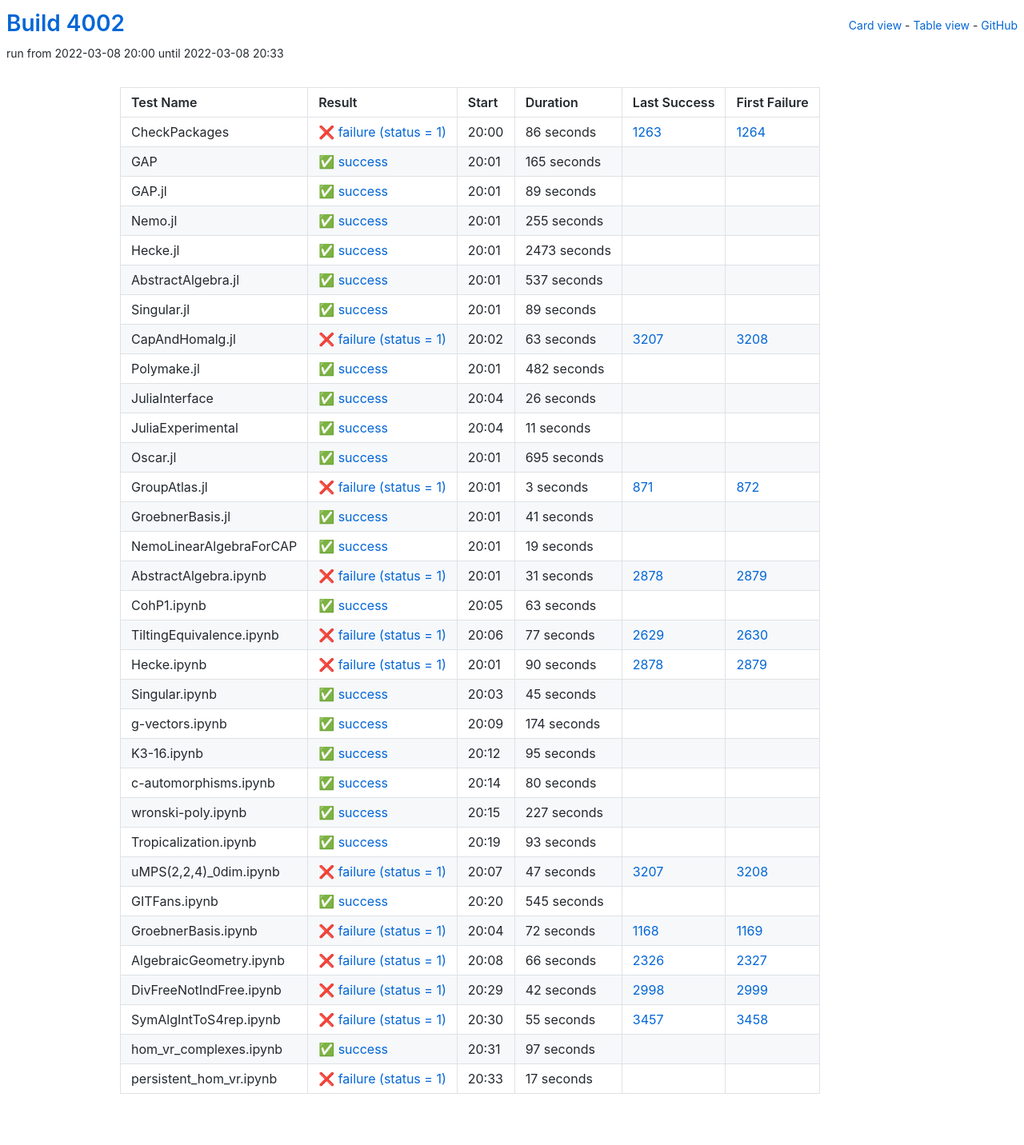
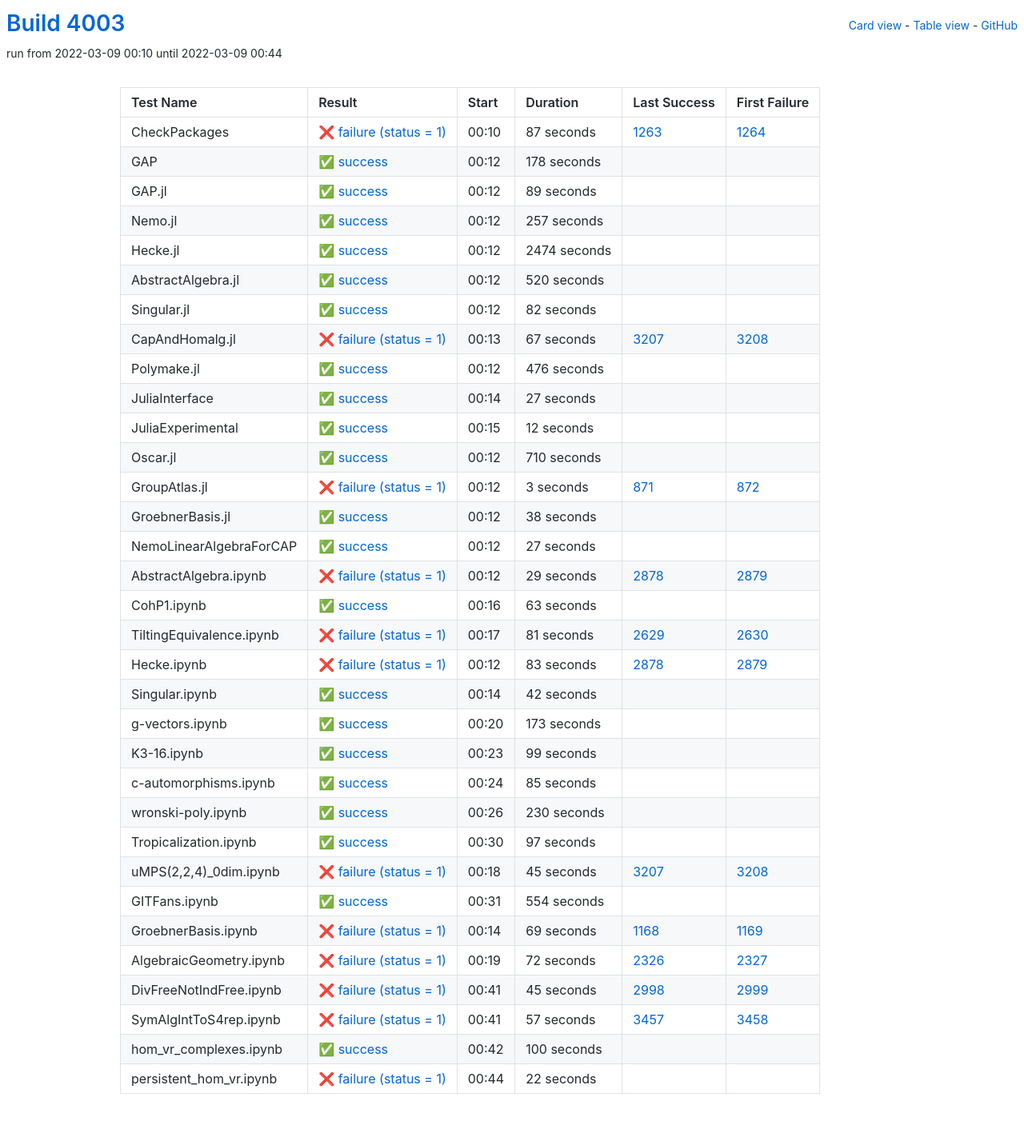
Before and after one commit to oscar-system/oscar-ci-status-stable, a Jekyll site: the page built from table.html, in a window 1280 px wide. Shown: the whole page at 80% size. Built offline with Jekyll 4.4.1, drawn with Linux system fonts in a browser that asks for light colours.

Commit message:
Build #4003

```diff
--- a/_data/ci.yml
+++ b/_data/ci.yml
@@ -1,6 +1,6 @@
 ---
-build: 4002
-build_url: https://oscarci.mathematik.uni-kl.de/job/oscar-stable/4002/
+build: 4003
+build_url: https://oscarci.mathematik.uni-kl.de/job/oscar-stable/4003/
 job: oscar-stable
 organization: oscar-system
 repo: oscar-ci-status-stable
@@ -8,32 +8,32 @@ repourl: https://github.com/oscar-system/oscar-ci-status-stable
 tests:
 - name: CheckPackages
   id: checkpackages
-  log: https://oscarci.mathematik.uni-kl.de/job/oscar-stable/4002/artifact/logs/build-4002/CheckPackages.log
-  start: 2022-03-08 20:00
+  log: https://oscarci.mathematik.uni-kl.de/job/oscar-stable/4003/artifact/logs/build-4003/CheckPackages.log
+  start: 2022-03-09 00:10
   success: false
   exitcode: 1
   status: failure
-  duration: 86
+  duration: 87
   last_success: 1263
   last_success_url: https://oscarci.mathematik.uni-kl.de/job/oscar-stable/1263/
   first_failure: 1264
   first_failure_url: https://oscarci.mathematik.uni-kl.de/job/oscar-stable/1264/
 - name: GAP
   id: gap
-  log: https://oscarci.mathematik.uni-kl.de/job/oscar-stable/4002/artifact/logs/build-4002/GAP.log
-  start: 2022-03-08 20:01
+  log: https://oscarci.mathematik.uni-kl.de/job/oscar-stable/4003/artifact/logs/build-4003/GAP.log
+  start: 2022-03-09 00:12
   success: true
   exitcode: 0
   status: success
-  duration: 165
+  duration: 178
   last_success: false
   last_success_url:
   first_failure: false
   first_failure_url:
 - name: GAP.jl
   id: gap-jl
-  log: https://oscarci.mathematik.uni-kl.de/job/oscar-stable/4002/artifact/logs/build-4002/GAP.jl.log
-  start: 2022-03-08 20:01
+  log: https://oscarci.mathematik.uni-kl.de/job/oscar-stable/4003/artifact/logs/build-4003/GAP.jl.log
+  start: 2022-03-09 00:12
   success: true
   exitcode: 0
   status: success
@@ -44,116 +44,116 @@ tests:
   first_failure_url:
 - name: Nemo.jl
   id: nemo-jl
-  log: https://oscarci.mathematik.uni-kl.de/job/oscar-stable/4002/artifact/logs/build-4002/Nemo.jl.log
-  start: 2022-03-08 20:01
+  log: https://oscarci.mathematik.uni-kl.de/job/oscar-stable/4003/artifact/logs/build-4003/Nemo.jl.log
+  start: 2022-03-09 00:12
   success: true
   exitcode: 0
   status: success
-  duration: 255
+  duration: 257
   last_success: false
   last_success_url:
   first_failure: false
   first_failure_url:
 - name: Hecke.jl
   id: hecke-jl
-  log: https://oscarci.mathematik.uni-kl.de/job/oscar-stable/4002/artifact/logs/build-4002/Hecke.jl.log
-  start: 2022-03-08 20:01
+  log: https://oscarci.mathematik.uni-kl.de/job/oscar-stable/4003/artifact/logs/build-4003/Hecke.jl.log
+  start: 2022-03-09 00:12
   success: true
   exitcode: 0
   status: success
-  duration: 2473
+  duration: 2474
   last_success: false
   last_success_url:
   first_failure: false
   first_failure_url:
 - name: AbstractAlgebra.jl
   id: abstractalgebra-jl
-  log: https://oscarci.mathematik.uni-kl.de/job/oscar-stable/4002/artifact/logs/build-4002/AbstractAlgebra.jl.log
-  start: 2022-03-08 20:01
+  log: https://oscarci.mathematik.uni-kl.de/job/oscar-stable/4003/artifact/logs/build-4003/AbstractAlgebra.jl.log
+  start: 2022-03-09 00:12
   success: true
   exitcode: 0
   status: success
-  duration: 537
+  duration: 520
   last_success: false
   last_success_url:
   first_failure: false
   first_failure_url:
 - name: Singular.jl
   id: singular-jl
-  log: https://oscarci.mathematik.uni-kl.de/job/oscar-stable/4002/artifact/logs/build-4002/Singular.jl.log
-  start: 2022-03-08 20:01
+  log: https://oscarci.mathematik.uni-kl.de/job/oscar-stable/4003/artifact/logs/build-4003/Singular.jl.log
+  start: 2022-03-09 00:12
   success: true
   exitcode: 0
   status: success
-  duration: 89
+  duration: 82
   last_success: false
   last_success_url:
   first_failure: false
   first_failure_url:
 - name: CapAndHomalg.jl
   id: capandhomalg-jl
-  log: https://oscarci.mathematik.uni-kl.de/job/oscar-stable/4002/artifact/logs/build-4002/CapAndHomalg.jl.log
-  start: 2022-03-08 20:02
+  log: https://oscarci.mathematik.uni-kl.de/job/oscar-stable/4003/artifact/logs/build-4003/CapAndHomalg.jl.log
+  start: 2022-03-09 00:13
   success: false
   exitcode: 1
   status: failure
-  duration: 63
+  duration: 67
   last_success: 3207
   last_success_url: https://oscarci.mathematik.uni-kl.de/job/oscar-stable/3207/
   first_failure: 3208
   first_failure_url: https://oscarci.mathematik.uni-kl.de/job/oscar-stable/3208/
 - name: Polymake.jl
   id: polymake-jl
-  log: https://oscarci.mathematik.uni-kl.de/job/oscar-stable/4002/artifact/logs/build-4002/Polymake.jl.log
-  start: 2022-03-08 20:01
+  log: https://oscarci.mathematik.uni-kl.de/job/oscar-stable/4003/artifact/logs/build-4003/Polymake.jl.log
+  start: 2022-03-09 00:12
   success: true
   exitcode: 0
   status: success
-  duration: 482
+  duration: 476
   last_success: false
   last_success_url:
   first_failure: false
   first_failure_url:
 - name: JuliaInterface
   id: juliainterface
-  log: https://oscarci.mathematik.uni-kl.de/job/oscar-stable/4002/artifact/logs/build-4002/JuliaInterface.log
-  start: 2022-03-08 20:04
+  log: https://oscarci.mathematik.uni-kl.de/job/oscar-stable/4003/artifact/logs/build-4003/JuliaInterface.log
+  start: 2022-03-09 00:14
   success: true
   exitcode: 0
   status: success
-  duration: 26
+  duration: 27
   last_success: false
   last_success_url:
   first_failure: false
   first_failure_url:
 - name: JuliaExperimental
   id: juliaexperimental
-  log: https://oscarci.mathematik.uni-kl.de/job/oscar-stable/4002/artifact/logs/build-4002/JuliaExperimental.log
-  start: 2022-03-08 20:04
+  log: https://oscarci.mathematik.uni-kl.de/job/oscar-stable/4003/artifact/logs/build-4003/JuliaExperimental.log
+  start: 2022-03-09 00:15
   success: true
   exitcode: 0
   status: success
-  duration: 11
+  duration: 12
   last_success: false
   last_success_url:
   first_failure: false
   first_failure_url:
 - name: Oscar.jl
   id: oscar-jl
-  log: https://oscarci.mathematik.uni-kl.de/job/oscar-stable/4002/artifact/logs/build-4002/Oscar.jl.log
-  start: 2022-03-08 20:01
+  log: https://oscarci.mathematik.uni-kl.de/job/oscar-stable/4003/artifact/logs/build-4003/Oscar.jl.log
+  start: 2022-03-09 00:12
   success: true
   exitcode: 0
   status: success
-  duration: 695
+  duration: 710
   last_success: false
   last_success_url:
   first_failure: false
   first_failure_url:
 - name: GroupAtlas.jl
   id: groupatlas-jl
-  log: https://oscarci.mathematik.uni-kl.de/job/oscar-stable/4002/artifact/logs/build-4002/GroupAtlas.jl.log
-  start: 2022-03-08 20:01
+  log: https://oscarci.mathematik.uni-kl.de/job/oscar-stable/4003/artifact/logs/build-4003/GroupAtlas.jl.log
+  start: 2022-03-09 00:12
   success: false
   exitcode: 1
   status: failure
@@ -164,44 +164,44 @@ tests:
   first_failure_url: https://oscarci.mathematik.uni-kl.de/job/oscar-stable/872/
 - name: GroebnerBasis.jl
   id: groebnerbasis-jl
-  log: https://oscarci.mathematik.uni-kl.de/job/oscar-stable/4002/artifact/logs/build-4002/GroebnerBasis.jl.log
-  start: 2022-03-08 20:01
+  log: https://oscarci.mathematik.uni-kl.de/job/oscar-stable/4003/artifact/logs/build-4003/GroebnerBasis.jl.log
+  start: 2022-03-09 00:12
   success: true
   exitcode: 0
   status: success
-  duration: 41
+  duration: 38
   last_success: false
   last_success_url:
   first_failure: false
   first_failure_url:
 - name: NemoLinearAlgebraForCAP
   id: nemolinearalgebraforcap
-  log: https://oscarci.mathematik.uni-kl.de/job/oscar-stable/4002/artifact/logs/build-4002/NemoLinearAlgebraForCAP.log
-  start: 2022-03-08 20:01
+  log: https://oscarci.mathematik.uni-kl.de/job/oscar-stable/4003/artifact/logs/build-4003/NemoLinearAlgebraForCAP.log
+  start: 2022-03-09 00:12
   success: true
   exitcode: 0
   status: success
-  duration: 19
+  duration: 27
   last_success: false
   last_success_url:
   first_failure: false
   first_failure_url:
 - name: AbstractAlgebra.ipynb
   id: abstractalgebra-ipynb
-  log: https://oscarci.mathematik.uni-kl.de/job/oscar-stable/4002/artifact/logs/build-4002/AbstractAlgebra.ipynb.log
-  start: 2022-03-08 20:01
+  log: https://oscarci.mathematik.uni-kl.de/job/oscar-stable/4003/artifact/logs/build-4003/AbstractAlgebra.ipynb.log
+  start: 2022-03-09 00:12
   success: false
   exitcode: 1
   status: failure
-  duration: 31
+  duration: 29
   last_success: 2878
   last_success_url: https://oscarci.mathematik.uni-kl.de/job/oscar-stable/2878/
   first_failure: 2879
   first_failure_url: https://oscarci.mathematik.uni-kl.de/job/oscar-stable/2879/
 - name: CohP1.ipynb
   id: cohp1-ipynb
-  log: https://oscarci.mathematik.uni-kl.de/job/oscar-stable/4002/artifact/logs/build-4002/CohP1.ipynb.log
-  start: 2022-03-08 20:05
+  log: https://oscarci.mathematik.uni-kl.de/job/oscar-stable/4003/artifact/logs/build-4003/CohP1.ipynb.log
+  start: 2022-03-09 00:16
   success: true
   exitcode: 0
   status: success
@@ -212,176 +212,92 @@ tests:
   first_failure_url:
 - name: TiltingEquivalence.ipynb
   id: tiltingequivalence-ipynb
-  log: https://oscarci.mathematik.uni-kl.de/job/oscar-stable/4002/artifact/logs/build-4002/TiltingEquivalence.ipynb.log
-  start: 2022-03-08 20:06
+  log: https://oscarci.mathematik.uni-kl.de/job/oscar-stable/4003/artifact/logs/build-4003/TiltingEquivalence.ipynb.log
+  start: 2022-03-09 00:17
   success: false
   exitcode: 1
   status: failure
-  duration: 77
+  duration: 81
   last_success: 2629
   last_success_url: https://oscarci.mathematik.uni-kl.de/job/oscar-stable/2629/
   first_failure: 2630
   first_failure_url: https://oscarci.mathematik.uni-kl.de/job/oscar-stable/2630/
 - name: Hecke.ipynb
   id: hecke-ipynb
-  log: https://oscarci.mathematik.uni-kl.de/job/oscar-stable/4002/artifact/logs/build-4002/Hecke.ipynb.log
-  start: 2022-03-08 20:01
+  log: https://oscarci.mathematik.uni-kl.de/job/oscar-stable/4003/artifact/logs/build-4003/Hecke.ipynb.log
+  start: 2022-03-09 00:12
   success: false
   exitcode: 1
   status: failure
-  duration: 90
+  duration: 83
   last_success: 2878
   last_success_url: https://oscarci.mathematik.uni-kl.de/job/oscar-stable/2878/
   first_failure: 2879
   first_failure_url: https://oscarci.mathematik.uni-kl.de/job/oscar-stable/2879/
 - name: Singular.ipynb
   id: singular-ipynb
-  log: https://oscarci.mathematik.uni-kl.de/job/oscar-stable/4002/artifact/logs/build-4002/Singular.ipynb.log
-  start: 2022-03-08 20:03
+  log: https://oscarci.mathematik.uni-kl.de/job/oscar-stable/4003/artifact/logs/build-4003/Singular.ipynb.log
+  start: 2022-03-09 00:14
   success: true
   exitcode: 0
   status: success
-  duration: 45
+  duration: 42
   last_success: false
   last_success_url:
   first_failure: false
   first_failure_url:
 - name: g-vectors.ipynb
   id: g-vectors-ipynb
-  log: https://oscarci.mathematik.uni-kl.de/job/oscar-stable/4002/artifact/logs/build-4002/g-vectors.ipynb.log
-  start: 2022-03-08 20:09
+  log: https://oscarci.mathematik.uni-kl.de/job/oscar-stable/4003/artifact/logs/build-4003/g-vectors.ipynb.log
+  start: 2022-03-09 00:20
   success: true
   exitcode: 0
   status: success
-  duration: 174
+  duration: 173
   last_success: false
   last_success_url:
   first_failure: false
   first_failure_url:
 - name: K3-16.ipynb
   id: k3-16-ipynb
-  log: https://oscarci.mathematik.uni-kl.de/job/oscar-stable/4002/artifact/logs/build-4002/K3-16.ipynb.log
-  start: 2022-03-08 20:12
+  log: https://oscarci.mathematik.uni-kl.de/job/oscar-stable/4003/artifact/logs/build-4003/K3-16.ipynb.log
+  start: 2022-03-09 00:23
   success: true
   exitcode: 0
   status: success
-  duration: 95
+  duration: 99
   last_success: false
   last_success_url:
   first_failure: false
   first_failure_url:
 - name: c-automorphisms.ipynb
   id: c-automorphisms-ipynb
-  log: https://oscarci.mathematik.uni-kl.de/job/oscar-stable/4002/artifact/logs/build-4002/c-automorphisms.ipynb.log
-  start: 2022-03-08 20:14
+  log: https://oscarci.mathematik.uni-kl.de/job/oscar-stable/4003/artifact/logs/build-4003/c-automorphisms.ipynb.log
+  start: 2022-03-09 00:24
   success: true
   exitcode: 0
   status: success
-  duration: 80
+  duration: 85
   last_success: false
   last_success_url:
   first_failure: false
   first_failure_url:
 - name: wronski-poly.ipynb
   id: wronski-poly-ipynb
-  log: https://oscarci.mathematik.uni-kl.de/job/oscar-stable/4002/artifact/logs/build-4002/wronski-poly.ipynb.log
-  start: 2022-03-08 20:15
+  log: https://oscarci.mathematik.uni-kl.de/job/oscar-stable/4003/artifact/logs/build-4003/wronski-poly.ipynb.log
+  start: 2022-03-09 00:26
   success: true
   exitcode: 0
   status: success
-  duration: 227
+  duration: 230
   last_success: false
   last_success_url:
   first_failure: false
   first_failure_url:
 - name: Tropicalization.ipynb
   id: tropicalization-ipynb
-  log: https://oscarci.mathematik.uni-kl.de/job/oscar-stable/4002/artifact/logs/build-4002/Tropicalization.ipynb.log
-  start: 2022-03-08 20:19
-  success: true
-  exitcode: 0
-  status: success
-  duration: 93
-  last_success: false
-  last_success_url:
-  first_failure: false
-  first_failure_url:
-- name: uMPS(2,2,4)_0dim.ipynb
-  id: umps-2-2-4-0dim-ipynb
-  log: https://oscarci.mathematik.uni-kl.de/job/oscar-stable/4002/artifact/logs/build-4002/uMPS-2-2-4-_0dim.ipynb.log
-  start: 2022-03-08 20:07
-  success: false
-  exitcode: 1
-  status: failure
-  duration: 47
-  last_success: 3207
-  last_success_url: https://oscarci.mathematik.uni-kl.de/job/oscar-stable/3207/
-  first_failure: 3208
-  first_failure_url: https://oscarci.mathematik.uni-kl.de/job/oscar-stable/3208/
-- name: GITFans.ipynb
-  id: gitfans-ipynb
-  log: https://oscarci.mathematik.uni-kl.de/job/oscar-stable/4002/artifact/logs/build-4002/GITFans.ipynb.log
-  start: 2022-03-08 20:20
-  success: true
-  exitcode: 0
-  status: success
-  duration: 545
-  last_success: false
-  last_success_url:
-  first_failure: false
-  first_failure_url:
-- name: GroebnerBasis.ipynb
-  id: groebnerbasis-ipynb
-  log: https://oscarci.mathematik.uni-kl.de/job/oscar-stable/4002/artifact/logs/build-4002/GroebnerBasis.ipynb.log
-  start: 2022-03-08 20:04
-  success: false
-  exitcode: 1
-  status: failure
-  duration: 72
-  last_success: 1168
-  last_success_url: https://oscarci.mathematik.uni-kl.de/job/oscar-stable/1168/
-  first_failure: 1169
-  first_failure_url: https://oscarci.mathematik.uni-kl.de/job/oscar-stable/1169/
-- name: AlgebraicGeometry.ipynb
-  id: algebraicgeometry-ipynb
-  log: https://oscarci.mathematik.uni-kl.de/job/oscar-stable/4002/artifact/logs/build-4002/AlgebraicGeometry.ipynb.log
-  start: 2022-03-08 20:08
-  success: false
-  exitcode: 1
-  status: failure
-  duration: 66
-  last_success: 2326
-  last_success_url: https://oscarci.mathematik.uni-kl.de/job/oscar-stable/2326/
-  first_failure: 2327
-  first_failure_url: https://oscarci.mathematik.uni-kl.de/job/oscar-stable/2327/
-- name: DivFreeNotIndFree.ipynb
-  id: divfreenotindfree-ipynb
-  log: https://oscarci.mathematik.uni-kl.de/job/oscar-stable/4002/artifact/logs/build-4002/DivFreeNotIndFree.ipynb.log
-  start: 2022-03-08 20:29
-  success: false
-  exitcode: 1
-  status: failure
-  duration: 42
-  last_success: 2998
-  last_success_url: https://oscarci.mathematik.uni-kl.de/job/oscar-stable/2998/
-  first_failure: 2999
-  first_failure_url: https://oscarci.mathematik.uni-kl.de/job/oscar-stable/2999/
-- name: SymAlgIntToS4rep.ipynb
-  id: symalginttos4rep-ipynb
-  log: https://oscarci.mathematik.uni-kl.de/job/oscar-stable/4002/artifact/logs/build-4002/SymAlgIntToS4rep.ipynb.log
-  start: 2022-03-08 20:30
-  success: false
-  exitcode: 1
-  status: failure
-  duration: 55
-  last_success: 3457
-  last_success_url: https://oscarci.mathematik.uni-kl.de/job/oscar-stable/3457/
-  first_failure: 3458
-  first_failure_url: https://oscarci.mathematik.uni-kl.de/job/oscar-stable/3458/
-- name: hom_vr_complexes.ipynb
-  id: hom-vr-complexes-ipynb
-  log: https://oscarci.mathematik.uni-kl.de/job/oscar-stable/4002/artifact/logs/build-4002/hom_vr_complexes.ipynb.log
-  start: 2022-03-08 20:31
+  log: https://oscarci.mathematik.uni-kl.de/job/oscar-stable/4003/artifact/logs/build-4003/Tropicalization.ipynb.log
+  start: 2022-03-09 00:30
   success: true
   exitcode: 0
   status: success
@@ -390,15 +306,99 @@ tests:
   last_success_url:
   first_failure: false
   first_failure_url:
-- name: persistent_hom_vr.ipynb
-  id: persistent-hom-vr-ipynb
-  log: https://oscarci.mathematik.uni-kl.de/job/oscar-stable/4002/artifact/logs/build-4002/persistent_hom_vr.ipynb.log
-  start: 2022-03-08 20:33
+- name: uMPS(2,2,4)_0dim.ipynb
+  id: umps-2-2-4-0dim-ipynb
+  log: https://oscarci.mathematik.uni-kl.de/job/oscar-stable/4003/artifact/logs/build-4003/uMPS-2-2-4-_0dim.ipynb.log
+  start: 2022-03-09 00:18
   success: false
   exitcode: 1
   status: failure
-  duration: 17
+  duration: 45
+  last_success: 3207
+  last_success_url: https://oscarci.mathematik.uni-kl.de/job/oscar-stable/3207/
+  first_failure: 3208
+  first_failure_url: https://oscarci.mathematik.uni-kl.de/job/oscar-stable/3208/
+- name: GITFans.ipynb
+  id: gitfans-ipynb
+  log: https://oscarci.mathematik.uni-kl.de/job/oscar-stable/4003/artifact/logs/build-4003/GITFans.ipynb.log
+  start: 2022-03-09 00:31
+  success: true
+  exitcode: 0
+  status: success
+  duration: 554
   last_success: false
   last_success_url:
   first_failure: false
   first_failure_url:
+- name: GroebnerBasis.ipynb
+  id: groebnerbasis-ipynb
+  log: https://oscarci.mathematik.uni-kl.de/job/oscar-stable/4003/artifact/logs/build-4003/GroebnerBasis.ipynb.log
+  start: 2022-03-09 00:14
+  success: false
+  exitcode: 1
+  status: failure
+  duration: 69
+  last_success: 1168
+  last_success_url: https://oscarci.mathematik.uni-kl.de/job/oscar-stable/1168/
+  first_failure: 1169
+  first_failure_url: https://oscarci.mathematik.uni-kl.de/job/oscar-stable/1169/
+- name: AlgebraicGeometry.ipynb
+  id: algebraicgeometry-ipynb
+  log: https://oscarci.mathematik.uni-kl.de/job/oscar-stable/4003/artifact/logs/build-4003/AlgebraicGeometry.ipynb.log
+  start: 2022-03-09 00:19
+  success: false
+  exitcode: 1
+  status: failure
+  duration: 72
+  last_success: 2326
+  last_success_url: https://oscarci.mathematik.uni-kl.de/job/oscar-stable/2326/
+  first_failure: 2327
+  first_failure_url: https://oscarci.mathematik.uni-kl.de/job/oscar-stable/2327/
+- name: DivFreeNotIndFree.ipynb
+  id: divfreenotindfree-ipynb
+  log: https://oscarci.mathematik.uni-kl.de/job/oscar-stable/4003/artifact/logs/build-4003/DivFreeNotIndFree.ipynb.log
+  start: 2022-03-09 00:41
+  success: false
+  exitcode: 1
+  status: failure
+  duration: 45
+  last_success: 2998
+  last_success_url: https://oscarci.mathematik.uni-kl.de/job/oscar-stable/2998/
+  first_failure: 2999
+  first_failure_url: https://oscarci.mathematik.uni-kl.de/job/oscar-stable/2999/
+- name: SymAlgIntToS4rep.ipynb
+  id: symalginttos4rep-ipynb
+  log: https://oscarci.mathematik.uni-kl.de/job/oscar-stable/4003/artifact/logs/build-4003/SymAlgIntToS4rep.ipynb.log
+  start: 2022-03-09 00:41
+  success: false
+  exitcode: 1
+  status: failure
+  duration: 57
+  last_success: 3457
+  last_success_url: https://oscarci.mathematik.uni-kl.de/job/oscar-stable/3457/
+  first_failure: 3458
+  first_failure_url: https://oscarci.mathematik.uni-kl.de/job/oscar-stable/3458/
+- name: hom_vr_complexes.ipynb
+  id: hom-vr-complexes-ipynb
+  log: https://oscarci.mathematik.uni-kl.de/job/oscar-stable/4003/artifact/logs/build-4003/hom_vr_complexes.ipynb.log
+  start: 2022-03-09 00:42
+  success: true
+  exitcode: 0
+  status: success
+  duration: 100
+  last_success: false
+  last_success_url:
+  first_failure: false
+  first_failure_url:
+- name: persistent_hom_vr.ipynb
+  id: persistent-hom-vr-ipynb
+  log: https://oscarci.mathematik.uni-kl.de/job/oscar-stable/4003/artifact/logs/build-4003/persistent_hom_vr.ipynb.log
+  start: 2022-03-09 00:44
+  success: false
+  exitcode: 1
+  status: failure
+  duration: 22
+  last_success: false
+  last_success_url:
+  first_failure: false
+  first_failure_url:
```
Also changed, not shown: README.md.
